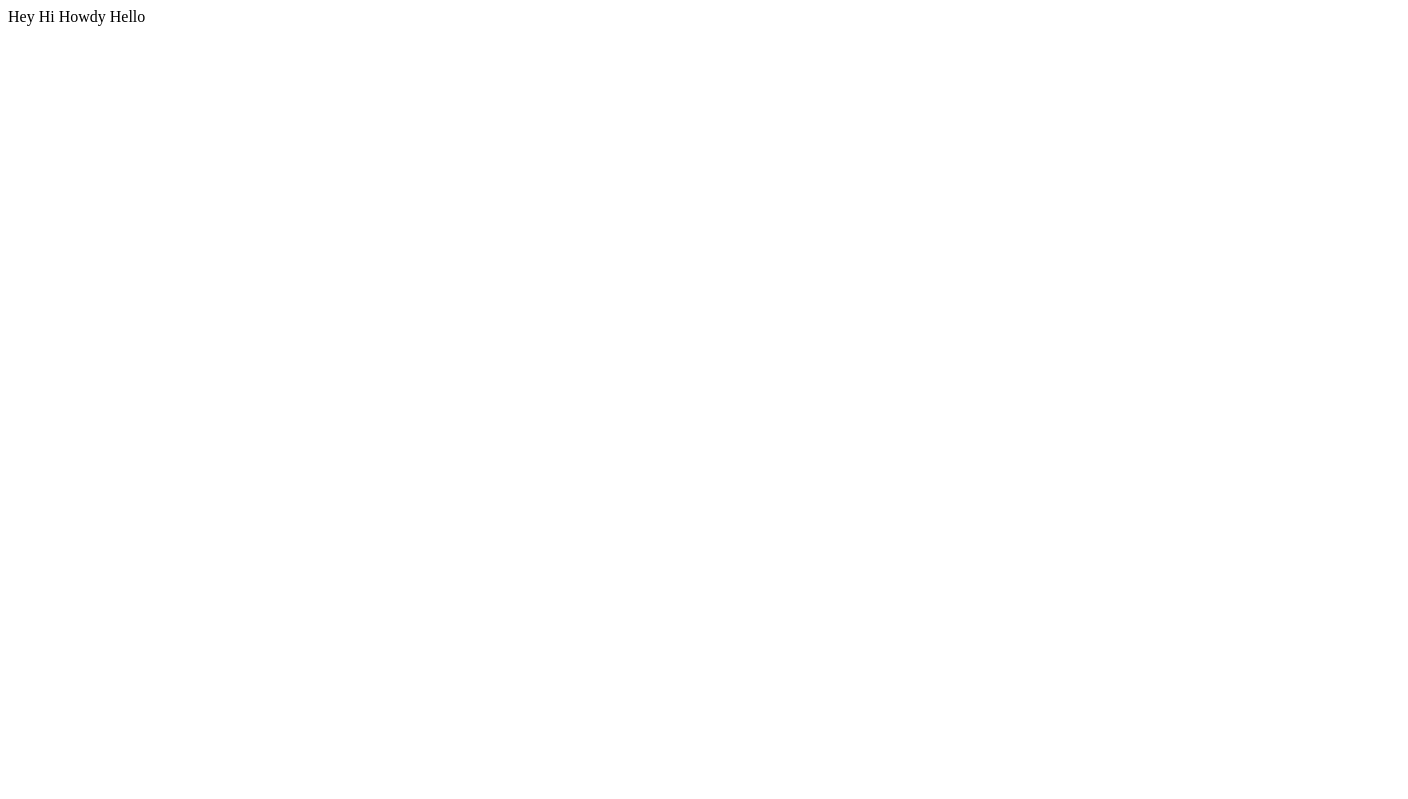
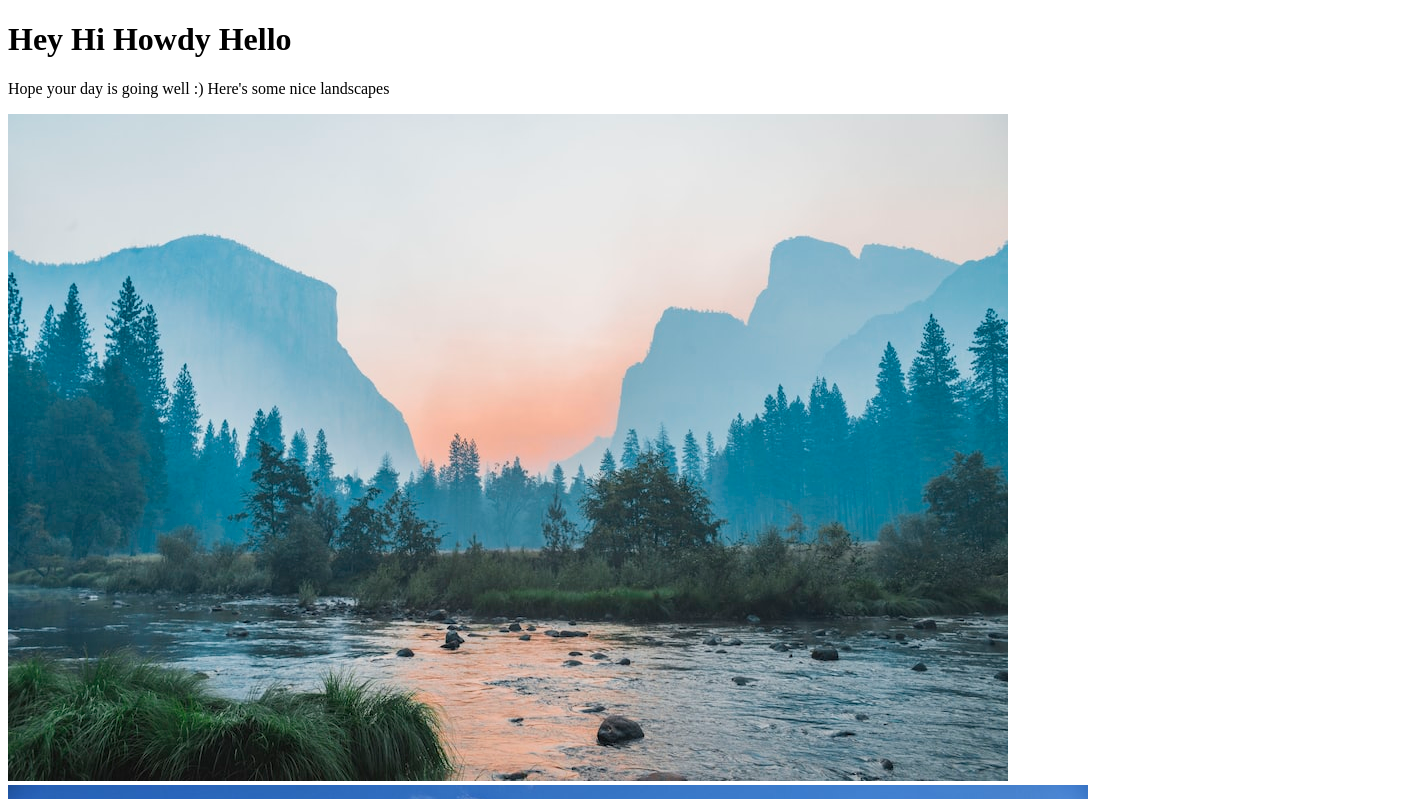
Before and after one commit to alphite219/simpleHTML, a plain HTML site: page Index.html in a window 1280 px wide. Shown: the top 799 px of the page, 1408 px wide, since content can reach past the window. Drawn offline with Linux system fonts and the light colour scheme.

Commit message:
added pictures

```diff
--- a/Index.html
+++ b/Index.html
@@ -6,6 +6,10 @@
         <link rel="icon" type="image/x-icon" href="/images/favicon.ico"/>
     </head>
     <body>
-        <header>Hey Hi Howdy Hello</header>
+        <h1>Hey Hi Howdy Hello</h1>
+        <p> Hope your day is going well :) Here's some nice landscapes </p>
+        <img src="/images/Sunrise_Mountains.jpg" title="Sunrise Mountains"/>
+        <img src="/images/Midday_Mountains.jpg" title="Midday Mountains"/>
+        <img src="/images/Sunset_Mountains.jpg" title="SunsetMountains"/>
     </body>
 </html>
```
Also changed, not shown: images/Midday_Mountains.jpg (added), images/Sunrise_Mountains.jpg (added), images/Sunset_Mountains.jpg (added).
